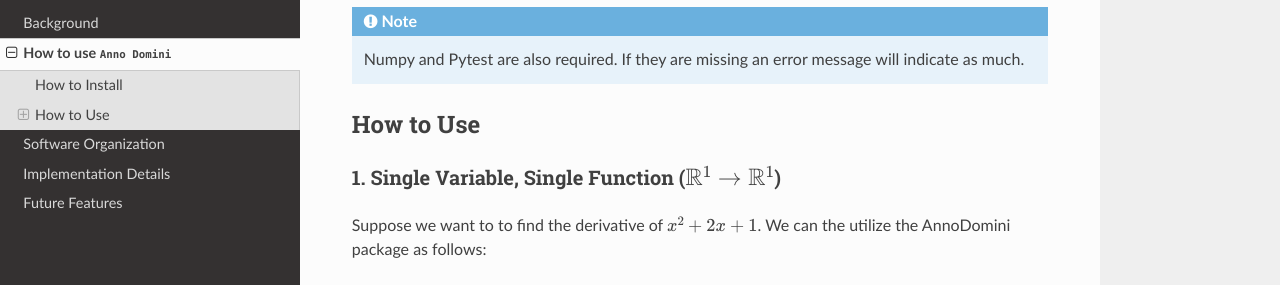
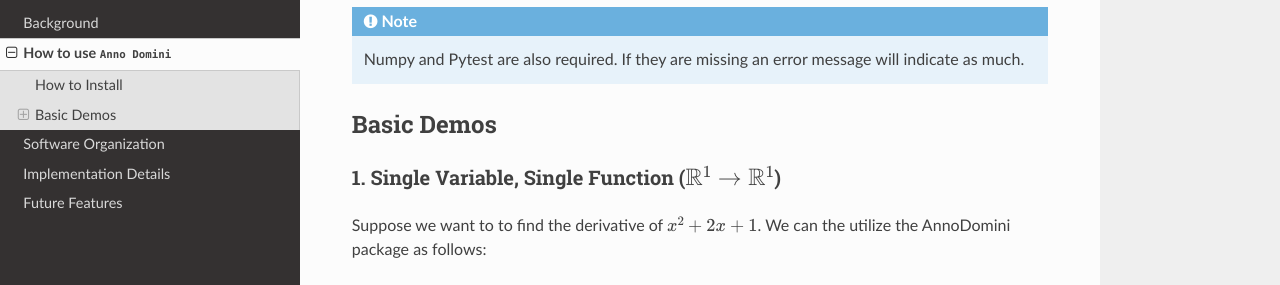
Before and after one commit to anno-domini-207/auto-diff, a Sphinx documentation site: the page built from docs/source/how_to_use.rst, in a window 1280 px wide and 900 px high, scrolled down 641 px. Shown: the part 152-437 px from the top of the window. Built offline with Sphinx 7.4.7 and the Read the Docs theme 2.0.0, drawn with Linux system fonts in a browser that asks for light colours.

```diff
--- a/docs/source/how_to_use.rst
+++ b/docs/source/how_to_use.rst
@@ -38,8 +38,8 @@ How to Install
 
 .. note:: Numpy and Pytest are also required. If they are missing an error message will indicate as much.
 
-How to Use
-----------
+Basic Demos
+------------
 
 1. Single Variable, Single Function (:math:`\mathbb{R}^1 \rightarrow \mathbb{R}^1`)
 ~~~~~~~~~~~~~~~~~~~~~~~~~~~~~~~~~~~~~~~~~~~~~~~~~~~~~~~~~~~~~~~~~~~~~~~~~~~~~~~~~~~
--- a/docs/source/implementation.rst
+++ b/docs/source/implementation.rst
@@ -1,5 +1,8 @@
 Implementation Details
 =======================================
+
+AutoDiff
+~~~~~~~~
 
 The `AutoDiff` class, which is the core class for the `AnnoDomini` package, takes as input the value to evaluate the function at. It contains two important attributes, ``val`` and ``der``, that respectively store the evaluated function and derivative values at each stage of evaluation.
 
@@ -8,6 +11,7 @@ For instance, consider the case where we want to evaluate the derivative of :mat
 The `AutoDiff` class has its own methods that define its behavior for common elementary functions such as addition and multiplication.  Specifically, the class has the following methods implemented:
 
 ::
+
     __add__
     __radd__
     __sub__
@@ -32,4 +36,4 @@ The `AutoDiff` class has its own methods that define its behavior for common ele
     exp
     logistic
 
-Note that many methods in the `AutoDiff` class, such as `cos` and `exp`, utilize their counterparts in NumPy (e.g., `numpy.cos` and `numpy.exp`).  Furthermore, the `AutoDiff` class heavily relies on NumPy arrays and their effective vectorized operations to handle cases with multiple variables and/or multiple functions.  Hence, NumPy is an important external dependency that provides a core data structure for the `AnnoDomini` package.
+.. note:: Note that many methods in the `AutoDiff` class, such as `cos` and `exp`, utilize their counterparts in NumPy (e.g., `numpy.cos` and `numpy.exp`).  Furthermore, the `AutoDiff` class heavily relies on NumPy arrays and their effective vectorized operations to handle cases with multiple variables and/or multiple functions.  Hence, NumPy is an important external dependency that provides a core data structure for the `AnnoDomini` package.
```
